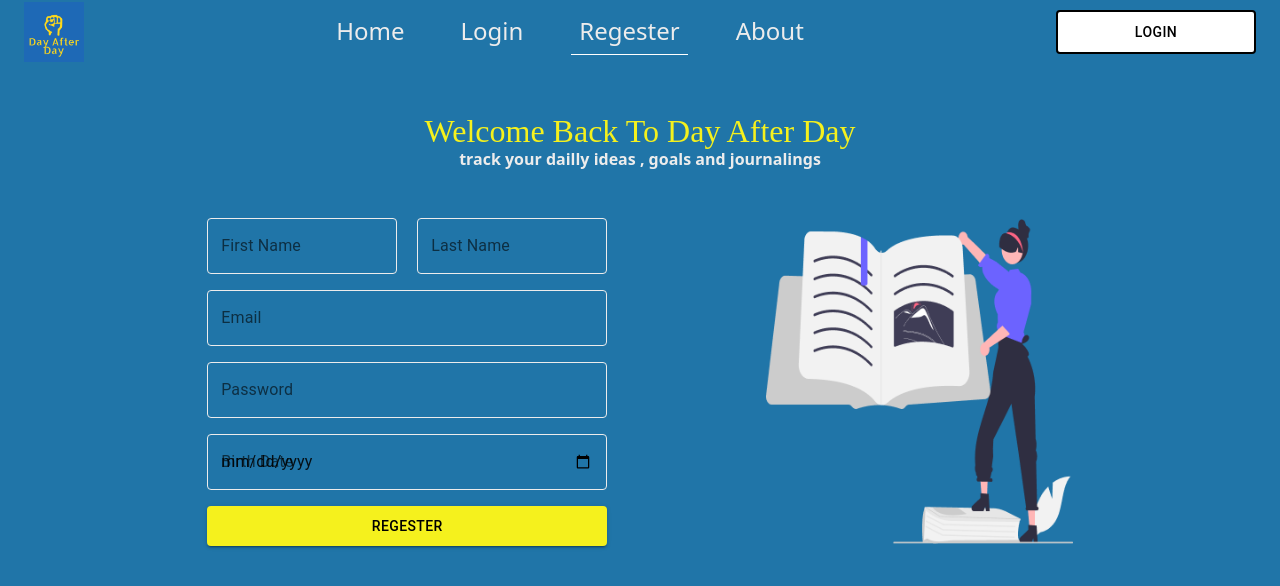
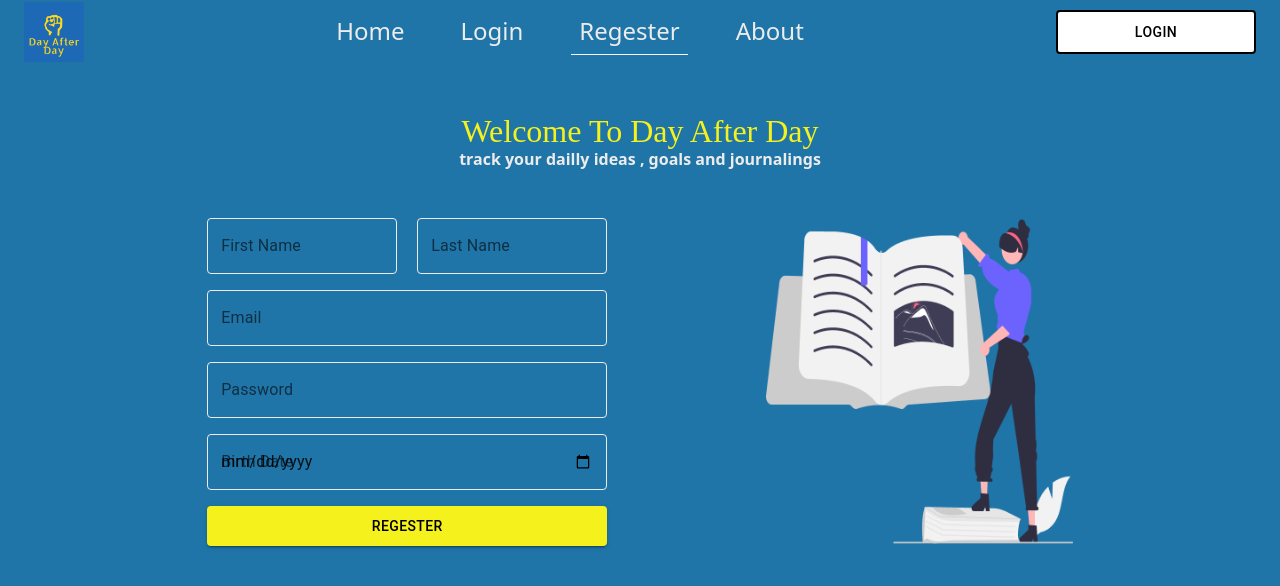
Before and after one commit to abderehmen02/Day-After-Day, a React (Create React App) app in the folder Front End/: page /regester in a window 1280 px wide. Shown: the top 586 px of the page. Built offline with nearby package versions, Linux system fonts and the light colour scheme; a web font is replaced by a local one.

Commit message:
fixing some regester and about errors

```diff
--- a/Front End/src/features/regester/components.tsx
+++ b/Front End/src/features/regester/components.tsx
@@ -5,7 +5,7 @@ import { Link } from 'react-router-dom'
 export const Header  = () => {
   return (
     <Box>
-      <Typography variant='h3' color={(theme)=>theme.palette.secondary.light} textAlign='center' >Welcome Back To Day After Day</Typography>
+      <Typography variant='h3' color={(theme)=>theme.palette.secondary.light} textAlign='center' >Welcome To Day After Day</Typography>
       <Typography variant='h5' color={(theme)=>theme.palette.white.main} textAlign='center' >track your dailly ideas , goals and journalings</Typography>
     </Box>
     )
--- a/Front End/src/pages/about.tsx
+++ b/Front End/src/pages/about.tsx
@@ -15,10 +15,12 @@ function About() {
 
 const userInfo = useSelector((state: stateType)=>state.userInfo)
 const userLogin = useSelector((state: stateType)=>state.userLogin)
+const storageUser = localStorage.getItem("day-after-day")
 
 
 console.log('====================================');
 console.log(userInfo);
+console.log(userLogin)
 console.log('====================================');
   const StyledAboutPage = styled(Box)(({theme})=>({
     backgroundColor : theme.palette.primary.main ,
```
